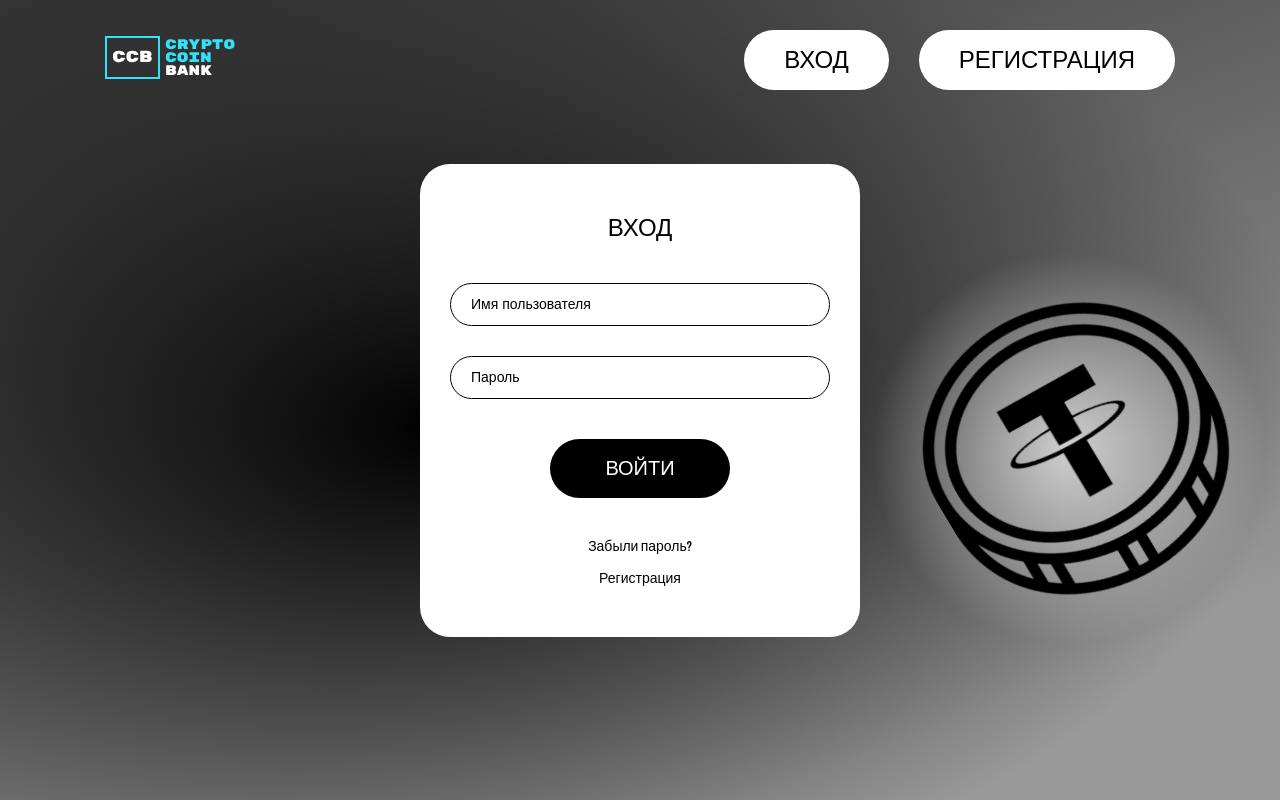
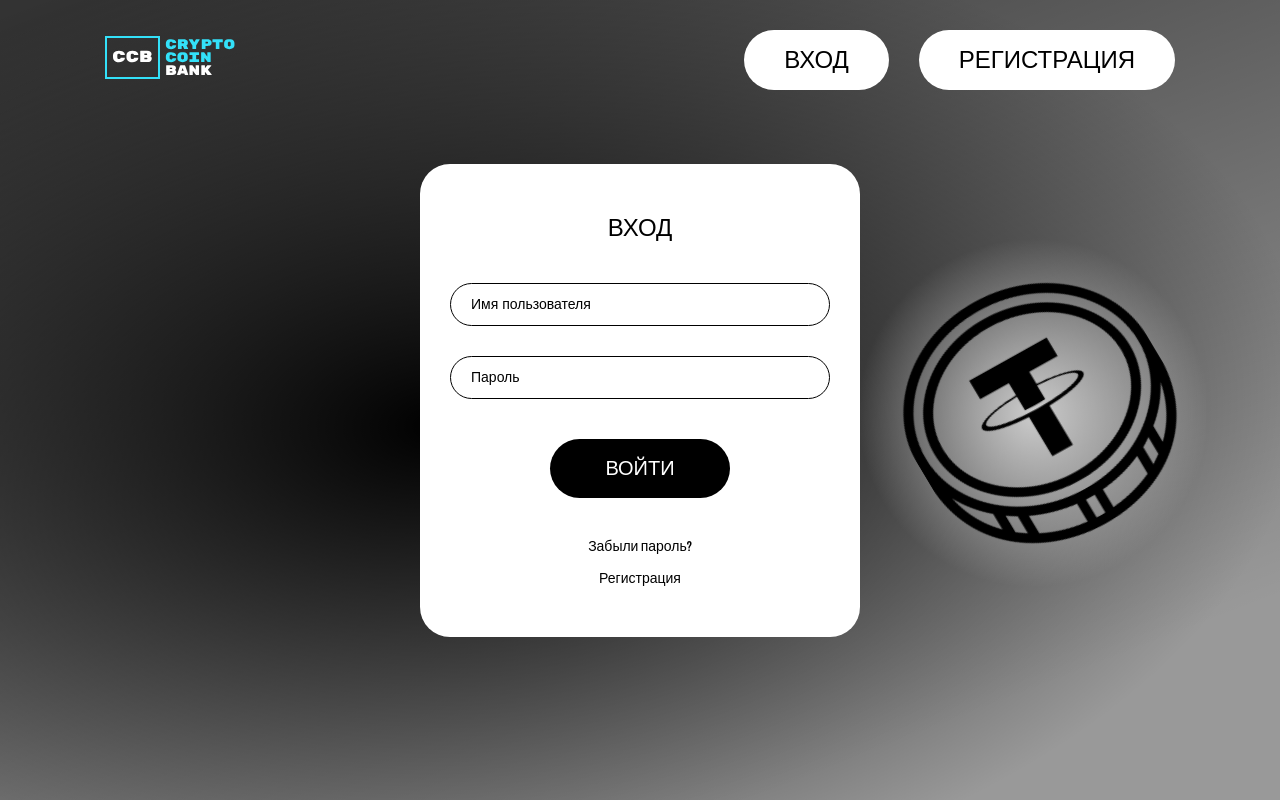
Before and after one commit to madixanov/CryptoBank, a React (Vite) app: page /login in a window 1280 px wide. Built offline with nearby package versions, Linux system fonts and the light colour scheme.

Commit message:
Fixing small errors

```diff
--- a/src/pages/login/login.css
+++ b/src/pages/login/login.css
@@ -140,9 +140,9 @@ header {
 
 .icon-container {
   position: absolute;
-  top: 25%;
+  top: 28%;
   left: 60%;
-  width: 650px;
+  width: 580px;
 }
 
 .icon-container img {
```
